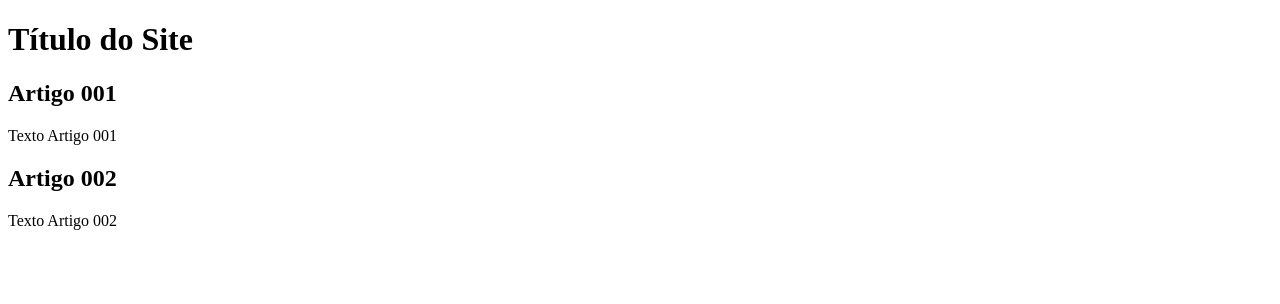
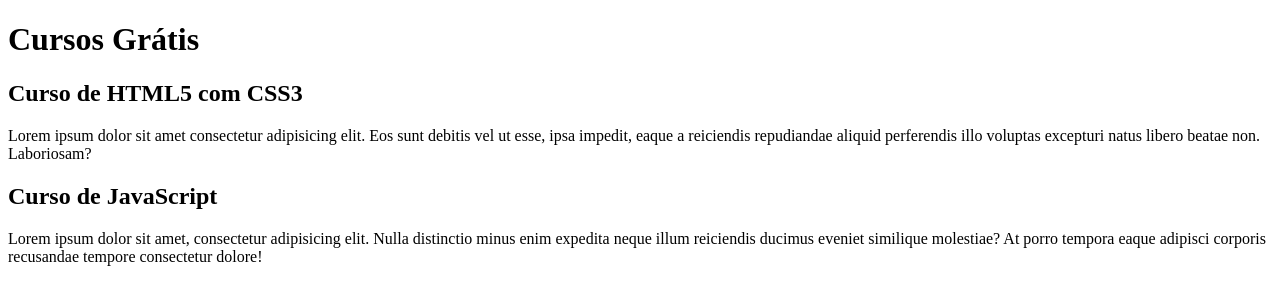
Before and after one commit to JoaoF-Cruz/Projeto-Site, a plain HTML site: page index.html in a window 1280 px wide. Drawn offline with Linux system fonts and the light colour scheme.

Commit message:
comecei a escrever conteúdo

```diff
--- a/index.html
+++ b/index.html
@@ -8,15 +8,15 @@
 <body>
     <main>
         <header>
-            <h1>Título do Site</h1>
+            <h1>Cursos Grátis</h1>
         </header>
         <article>
-            <h2>Artigo 001</h2>
-            <p>Texto Artigo 001</p>
+            <h2>Curso de HTML5 com CSS3</h2>
+            <p>Lorem ipsum dolor sit amet consectetur adipisicing elit. Eos sunt debitis vel ut esse, ipsa impedit, eaque a reiciendis repudiandae aliquid perferendis illo voluptas excepturi natus libero beatae non. Laboriosam?</p>
         </article>
         <article>
-            <h2>Artigo 002</h2>
-            <p>Texto Artigo 002</p>
+            <h2>Curso de JavaScript</h2>
+            <p>Lorem ipsum dolor sit amet, consectetur adipisicing elit. Nulla distinctio minus enim expedita neque illum reiciendis ducimus eveniet similique molestiae? At porro tempora eaque adipisci corporis recusandae tempore consectetur dolore!</p>
         </article>
     </main>
 </body>
```
